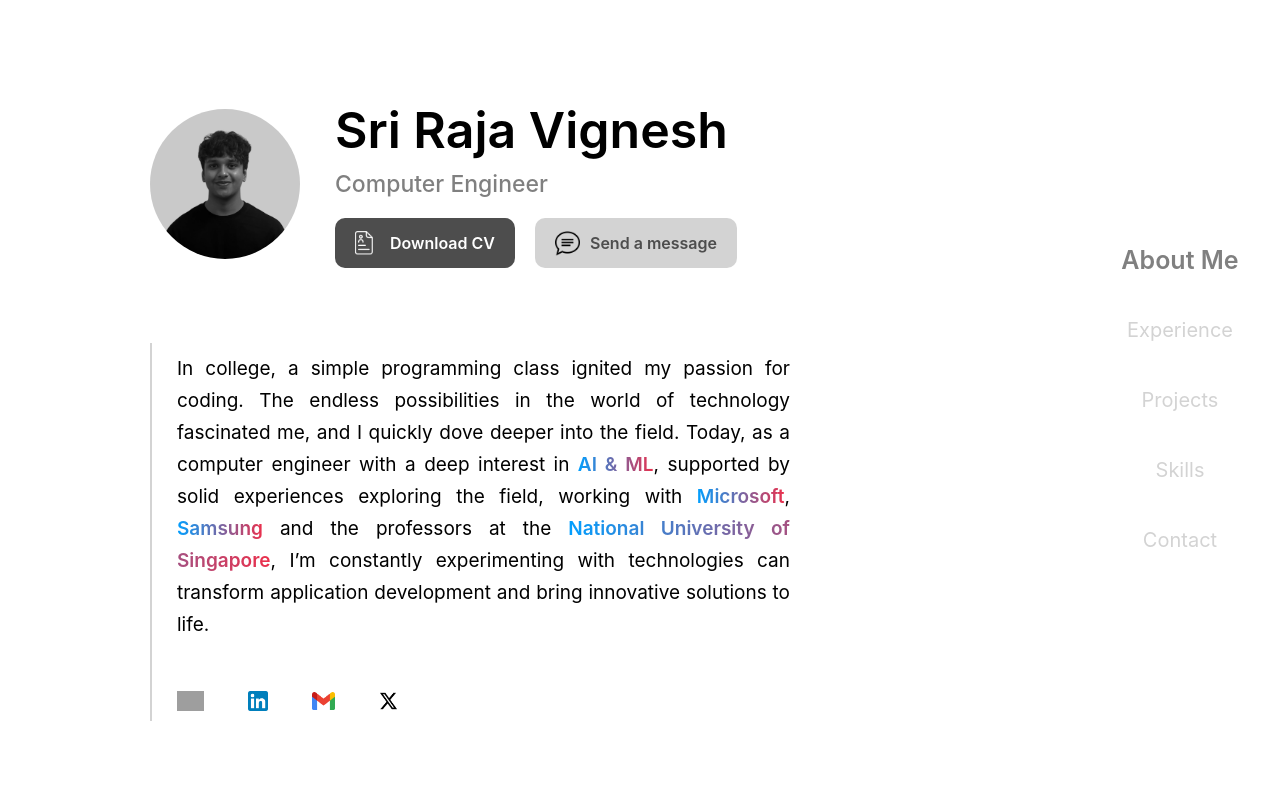
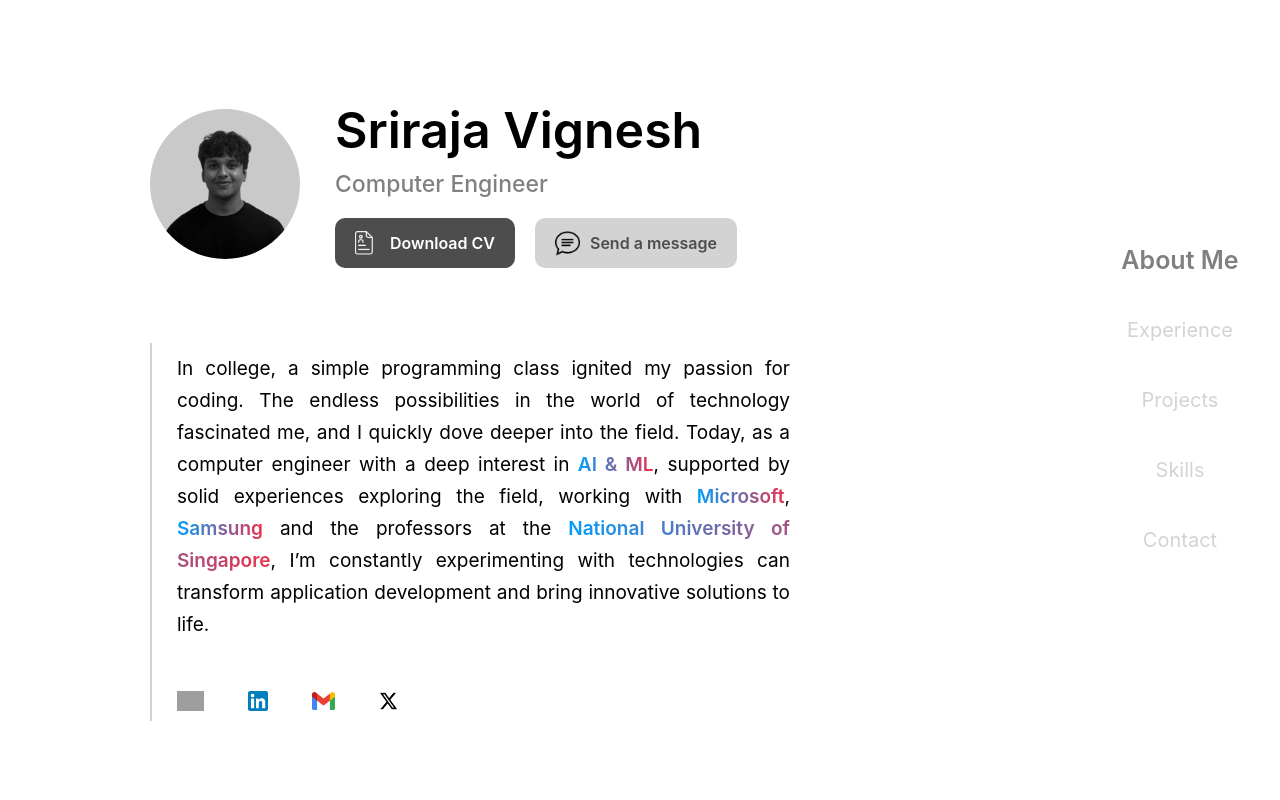
Before and after one commit to sriraja2001/portfolio, a React (Create React App) app: page / in a window 1280 px wide. Shown: the top 800 px of the page. Built offline with nearby package versions, Linux system fonts and the light colour scheme; grey boxes are pictures that could not be loaded.

Commit message:
changed the name in about section

```diff
--- a/src/sections/AboutSection/AboutSection.js
+++ b/src/sections/AboutSection/AboutSection.js
@@ -39,13 +39,13 @@ const AboutSection = () => {
     <>
       <div className={styles.name_bar} style={{ opacity: isOutOfView ? 1 : 0 }}>
         <img src={profileMem} />
-        <div className={styles.name}>Sri Raja Vignesh</div>
+        <div className={styles.name}>Sriraja Vignesh</div>
       </div>
       <div className={styles.body} id="section-About">
         <div className={styles.header} ref={targetRef} id="About">
           <img src={profile} />
           <div className={styles.text}>
-            <div className={styles.name}>Sri Raja Vignesh</div>
+            <div className={styles.name}>Sriraja Vignesh</div>
             <div className={styles.title}>Computer Engineer</div>
             <div className={styles.connect}>
               <div className={styles.resume}>
```
Also changed, not shown: 7 other files (tests, documents, lock files or other folders).
